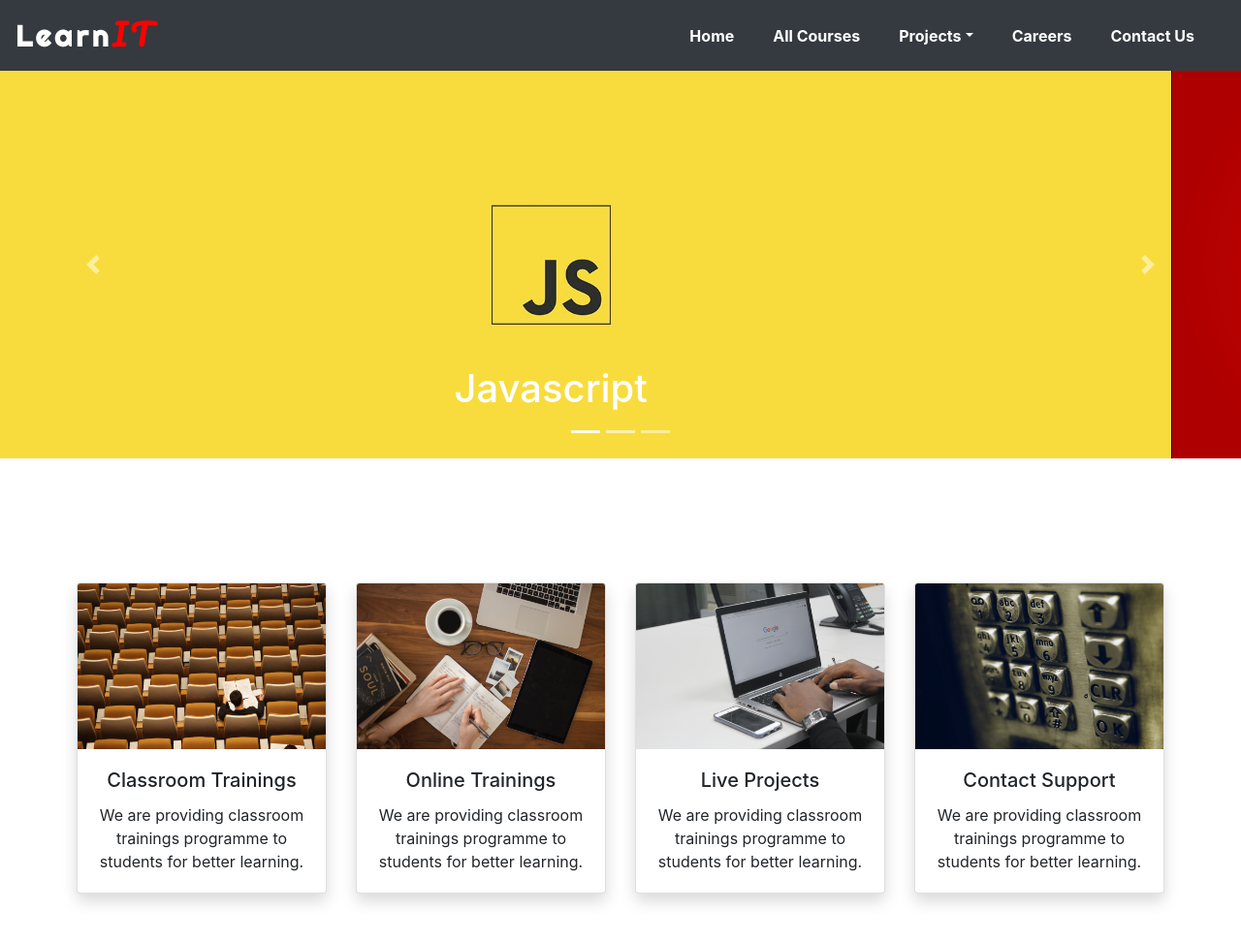
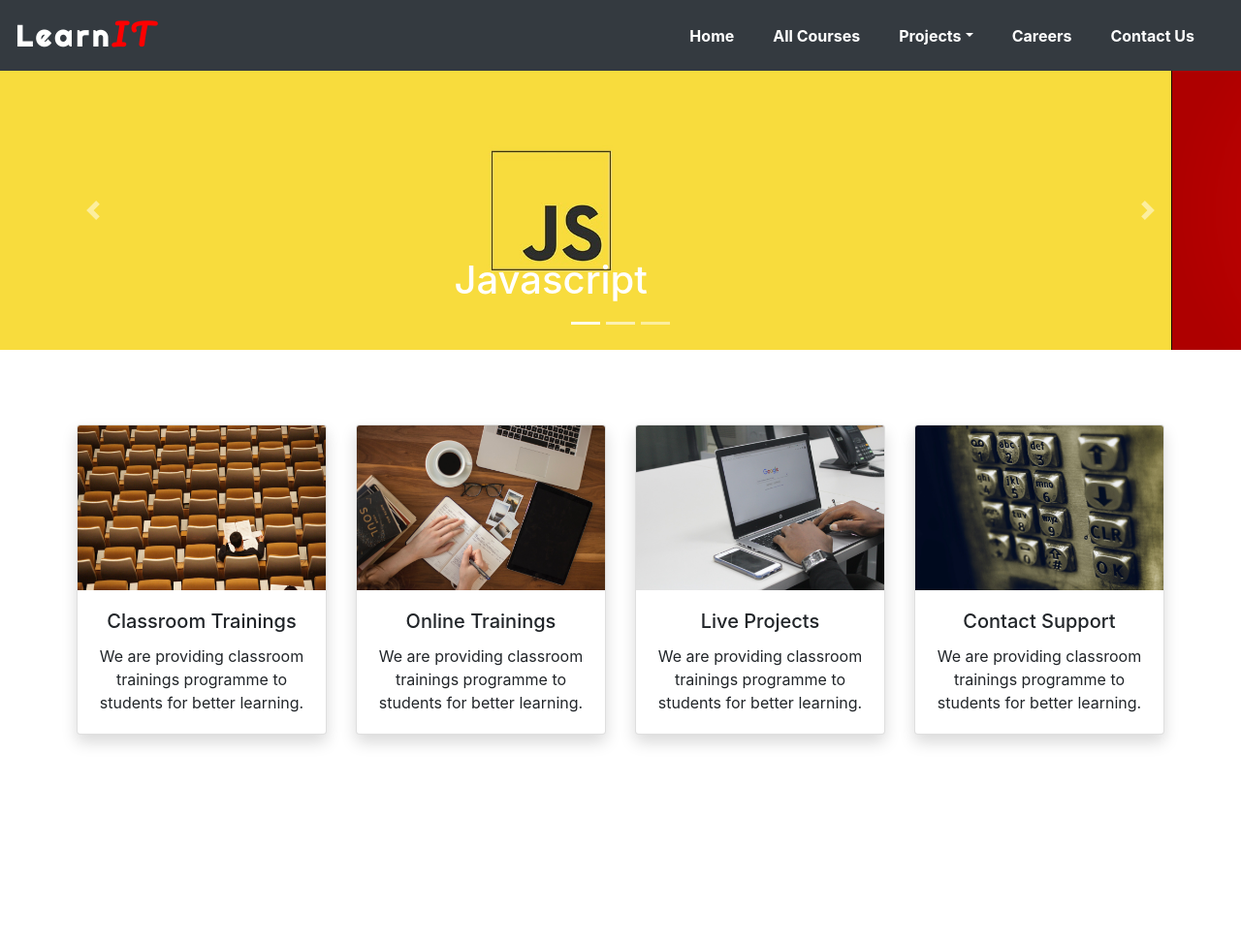
Before and after one commit to MahendraKarani/LearnIT, a plain HTML site: page index.html in a window 1280 px wide. Shown: the whole page at 97% size. Drawn offline with nearby package versions, Linux system fonts and the light colour scheme.

Commit message:
updating styles.css
changing carousel height

```diff
--- a/css/styles.css
+++ b/css/styles.css
@@ -32,7 +32,7 @@
     font-weight: 700;
 }
 .carousel-item {
-    height: 25rem;
+    height: 18rem;
     color: white;
     background-color: black;
     position: relative;
@@ -52,8 +52,8 @@
     background-size: cover;
 }
 #services {
-    margin: 10% 5%;
-    height: 60vh;
+    margin: 6% 5%;
+    height: 55vh;
 }
 #services .row {
     width: 100%;
--- a/index.html
+++ b/index.html
@@ -109,7 +109,7 @@
                     </div>
                     <div class="col mb-4">
                         <div class="card shadow">
-                            <img src="images/customer_support.jpg" alt="COntsct Support" class="card-img-top service_img">
+                            <img src="images/customer_support.jpg" alt="Contact Support" class="card-img-top service_img">
                             <div class="card-body text-center">
                                 <h5 class="card-title">Contact Support</h5>
                                 <p class="card-text">We are providing classroom trainings programme to students for better learning.</p>
```
